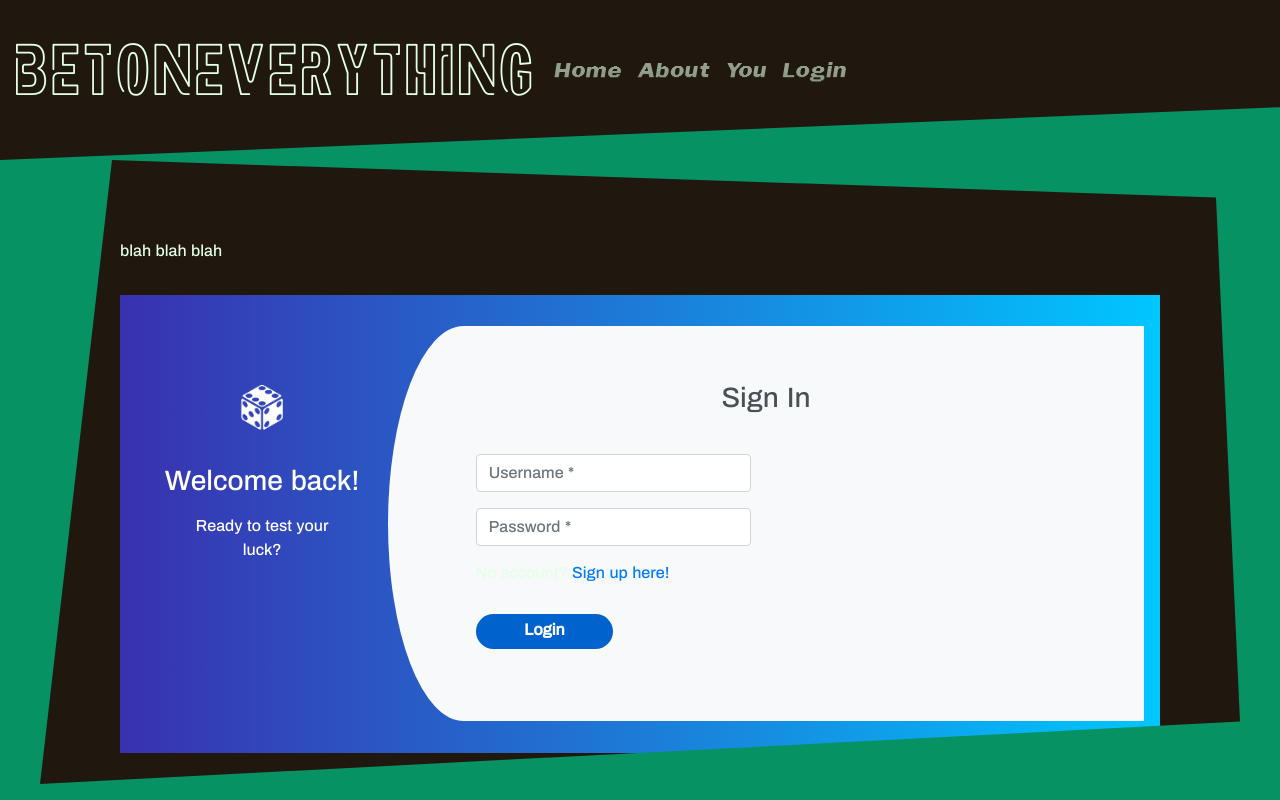
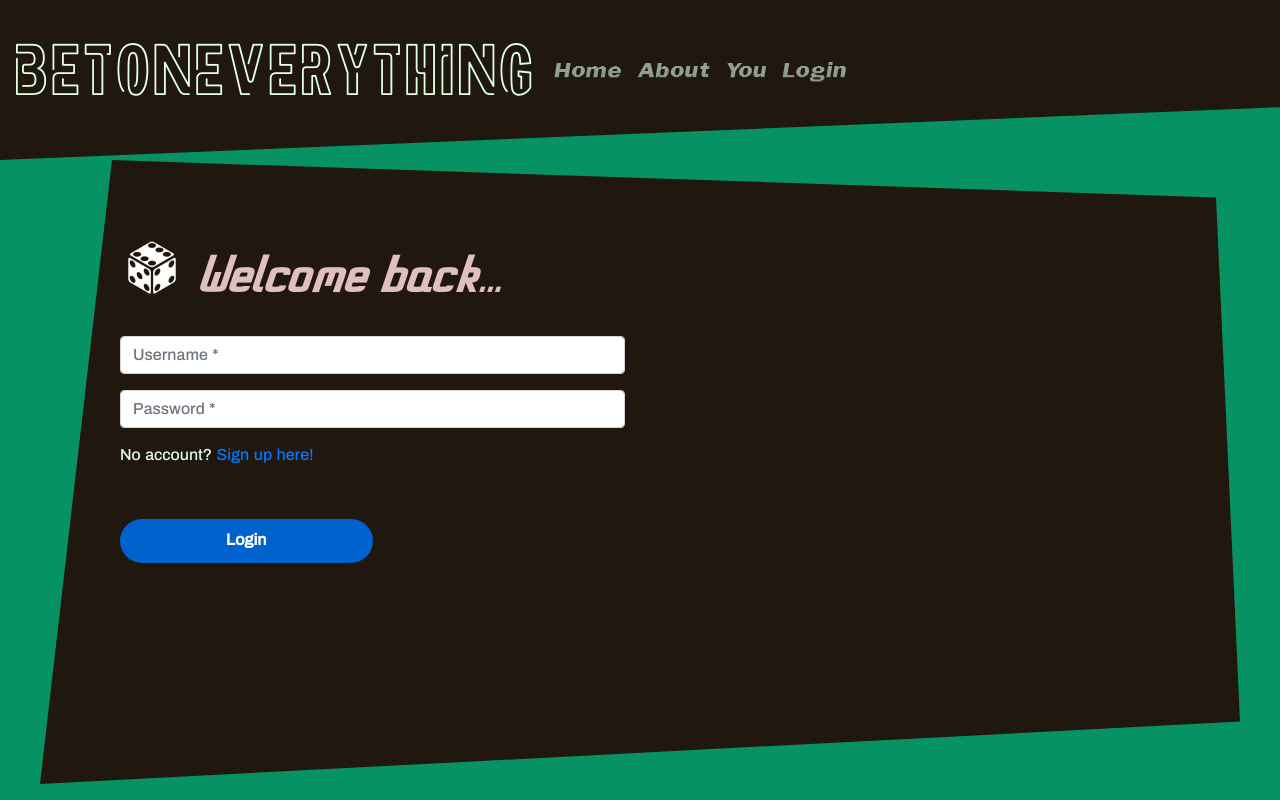
Before and after one commit to dtolaoye/Frontend, an Angular app in the folder Project3/: page /login in a window 1280 px wide. Built offline with nearby package versions, Linux system fonts and the light colour scheme.

Commit message:
made login form look more cohesive with site style

```diff
--- a/Project3/src/app/login/login.component.html
+++ b/Project3/src/app/login/login.component.html
@@ -1,15 +1,10 @@
-<div class="container register">
-  <div class="row">
-      <div class="col-md-3 register-left">
-          <img src="assets/perspective-dice-six-faces-six.png" alt="">
-          <h3>Welcome back!</h3>
-          <p>Ready to test your luck?</p>
+
+<div class="tab-pane wrapper" id="home" role="tabpanel" aria-labelledby="home-tab">
+            <span id="die"><img src="assets/perspective-dice-six-faces-six.png" alt="">    </span>
+            <div id="welcome">
+                <h2 class="glitch" data-text="Welcome back...">Welcome back...</h2>
+                <h2 class="glow">Welcome back...</h2>
             </div>
-      <div class="col-md-9 register-right">
-          <div class="tab-content" id="myTabContent">
-              <div class="tab-pane fade show active" id="home" role="tabpanel" aria-labelledby="home-tab">
-                  <h3 class="register-heading">Sign In</h3>
-                  <div class="wrapper">
       <div class="row register-form">
         <div class="col-md-6">
             <div class="form-group">
@@ -24,9 +19,3 @@
 
     </div>
 </div>
-              </div>
-          </div>
-      </div>
-  </div>
-
-</div>
--- a/Project3/src/app/login/login.component.scss
+++ b/Project3/src/app/login/login.component.scss
@@ -1,4 +1,11 @@
-
+h2{
+    font-family: "miami";
+    font-size: 3rem;
+}
+div #welcome{
+    display:inline-block;
+    width:80%;
+}
 .register{
     background: -webkit-linear-gradient(left, #3931af, #00c6ff);
     margin-top: 3%;
@@ -26,12 +33,16 @@
     border-top-left-radius: 10% 50%;
     border-bottom-left-radius: 10% 50%;
 }
-.register-left img{
-    margin-top: 15%;
-    margin-bottom: 5%;
-    width: 25%;
+
+#die img {
+    width: 4rem;
+}
+#die{
+    display: inline-block;
+    width: 5rem;
     -webkit-animation: mover 2s infinite  alternate;
     animation: mover 1s infinite  alternate;
+    margin: 1rem 0;
 }
 @-webkit-keyframes mover {
     0% { transform: translateY(0); }
--- a/Project3/src/app/page/page.component.html
+++ b/Project3/src/app/page/page.component.html
@@ -1 +1,3 @@
-<div class="container gutter bg-dark">blah blah blah<ng-content></ng-content></div>
+<div class="container gutter bg-dark">
+    <ng-content></ng-content>
+</div>
--- a/Project3/src/styles.scss
+++ b/Project3/src/styles.scss
@@ -40,6 +40,86 @@ body{
     }
 }
 
+
+.glitch {
+    color: rgb(223, 191, 191);
+    position: relative;
+    font-size: 9vw;
+    animation: glitch 5s 5s infinite;
+  }
+
+  .glitch::before {
+    content: attr(data-text);
+    position: absolute;
+    left: -2px;
+    text-shadow: -5px 0 magenta;
+    background: black;
+    overflow: hidden;
+    top: 0;
+    animation: noise-1 3s linear infinite alternate-reverse, glitch 5s 5.05s infinite;
+  }
+
+  .glitch::after {
+    content: attr(data-text);
+    position: absolute;
+    left: 2px;
+    text-shadow: -5px 0 lightgreen;
+    background: black;
+    overflow: hidden;
+    top: 0;
+    animation: noise-2 3s linear infinite alternate-reverse, glitch 5s 5s infinite;
+  }
+
+  @keyframes glitch {
+    1%{
+      transform: rotateX(10deg) skewX(90deg);
+    }
+    2%{
+      transform: rotateX(0deg) skewX(0deg);
+    }
+  }
+
+  @keyframes noise-1 {
+    $steps: 30;
+    @for $i from 1 through $steps {
+      #{percentage($i*(1/$steps))} {
+        $top: random(100);
+        $bottom: random(101 - $top);
+        clip-path: inset(#{$top}px 0 #{$bottom}px 0);
+      }
+    }
+  }
+
+  @keyframes noise-2 {
+    $steps: 30;
+    @for $i from 0 through $steps {
+      #{percentage($i*(1/$steps))} {
+        $top: random(100);
+        $bottom: random(101 - $top);
+        clip-path: inset(#{$top}px 0 #{$bottom}px 0);
+      }
+    }
+  }
+
+  @keyframes fudge {
+    from {
+      transform: translate(0px, 0px);
+    }
+    to {
+      transform: translate(0px, 2%);
+    }
+  }
+
+  .glow {
+    @extend .glitch;
+    text-shadow: 0 0 1000px rgb(223, 191, 191);
+    color: transparent;
+    position: absolute;
+    top: 0;
+  }
+
+
+
 /*fonts*/
 @font-face {
     font-family: "neoneon";
@@ -53,3 +133,7 @@ src: url(assets/fonts/Linebeam.ttf) format("truetype");
     font-family: "archivo";
     src: url(assets/fonts/Archivo-Medium.ttf) format("truetype");
     }
+@font-face {
+    font-family: "miami";
+    src: url(assets/fonts/Miami.ttf) format("truetype");
+}
```
Also changed, not shown: Project3/src/assets/fonts/Miami.ttf (added). Lines whose indentation alone changed are shown as unchanged.
